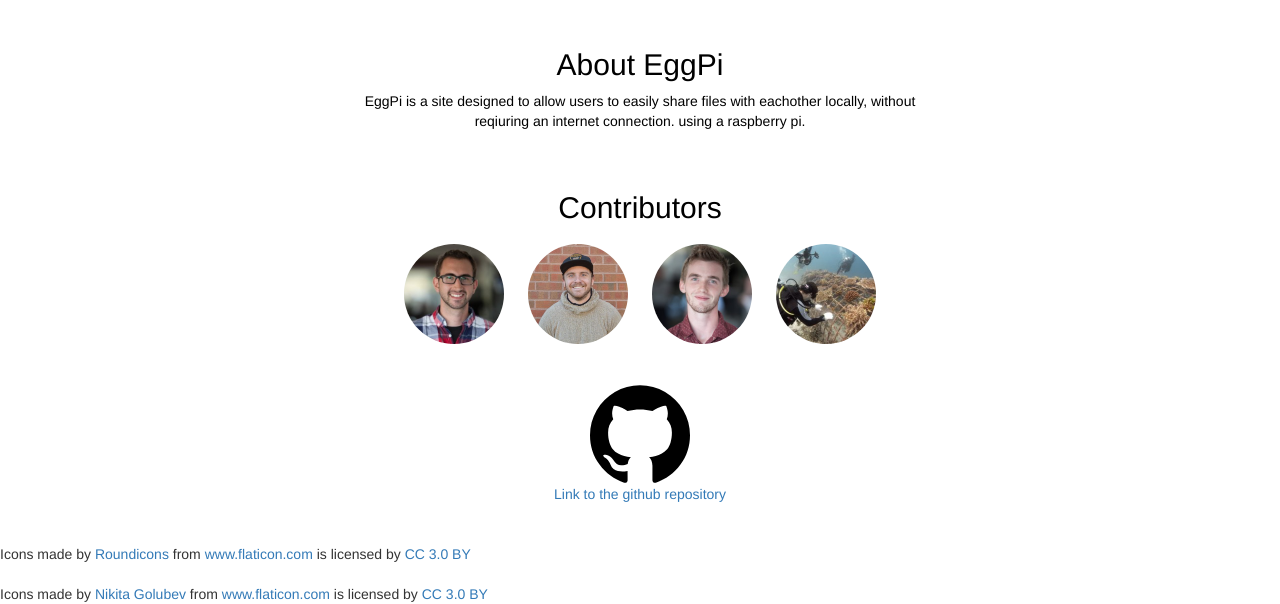
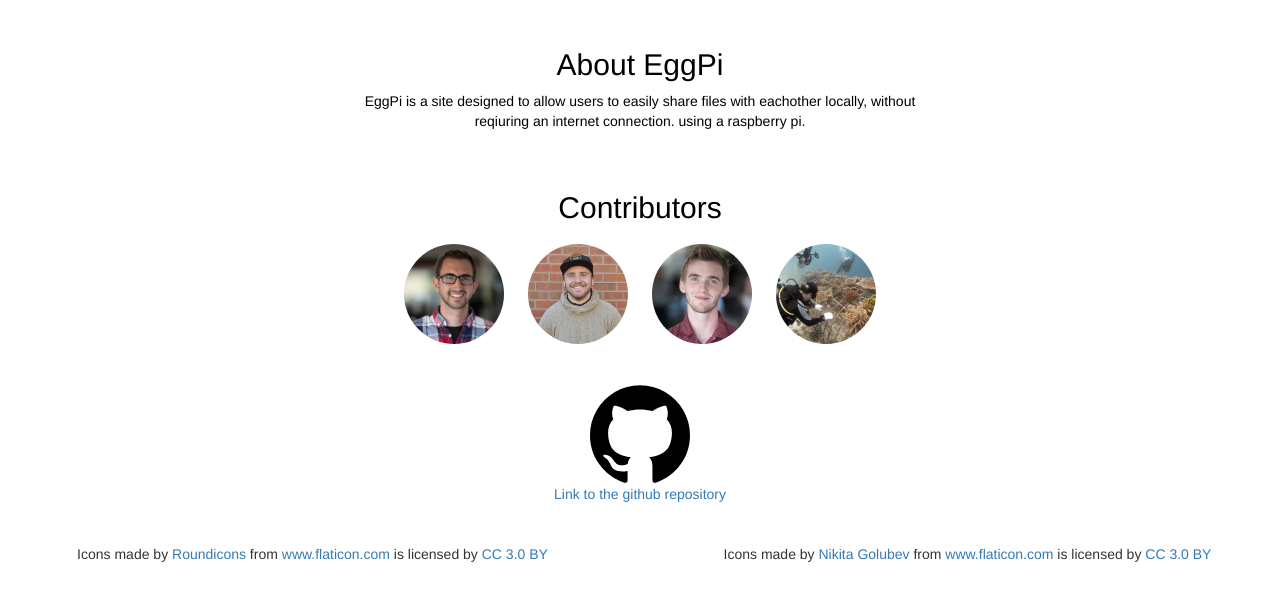
Before and after one commit to StephenHanzlik/q2pi, a website: page public/index.html in a window 1280 px wide. Shown: the part 552-1156 px from the top of the page. Drawn offline with Linux system fonts and the light colour scheme.

Commit message:
adding footer links in index.html

```diff
--- a/public/css/style.css
+++ b/public/css/style.css
@@ -154,6 +154,9 @@ p {
 .attribution-pic {
   height: 100px;
 }
+.attribution-text {
+  text-align: center;
+}
 .contribution-pic {
   height: 100px;
   border-radius: 50%;
--- a/public/index.html
+++ b/public/index.html
@@ -59,12 +59,15 @@
           </div>
         </div>
     </div>
-  <script type="text/javascript" src="js/vendors/bootstrap.min.js"></script>
-
-  <div>Icons made by <a href="http://www.flaticon.com/authors/roundicons" title="Roundicons">Roundicons</a> from <a href="http://www.flaticon.com" title="Flaticon">www.flaticon.com</a> is licensed by <a href="http://creativecommons.org/licenses/by/3.0/" title="Creative Commons BY 3.0" target="_blank">CC 3.0 BY</a></div>
-  <br>
-  <div>Icons made by <a href="http://www.flaticon.com/authors/nikita-golubev" title="Nikita Golubev">Nikita Golubev</a> from <a href="http://www.flaticon.com" title="Flaticon">www.flaticon.com</a> is licensed by <a href="http://creativecommons.org/licenses/by/3.0/" title="Creative Commons BY 3.0" target="_blank">CC 3.0 BY</a></div>
-      </div>
+  <div class="row">
+    <div class="attribution-text col-sm-6">
+      <div>Icons made by <a href="http://www.flaticon.com/authors/roundicons" title="Roundicons">Roundicons</a> from <a href="http://www.flaticon.com" title="Flaticon">www.flaticon.com</a> is licensed by <a href="http://creativecommons.org/licenses/by/3.0/" title="Creative Commons BY 3.0" target="_blank">CC 3.0 BY</a></div>
+      <br>
+    </div>
+    <div class="attribution-text col-sm-6">
+      <div>Icons made by <a href="http://www.flaticon.com/authors/nikita-golubev" title="Nikita Golubev">Nikita Golubev</a> from <a href="http://www.flaticon.com" title="Flaticon">www.flaticon.com</a> is licensed by <a href="http://creativecommons.org/licenses/by/3.0/" title="Creative Commons BY 3.0" target="_blank">CC 3.0 BY</a></div>
+    </div>
+  </div>
 </body>
 
 </html>
```
